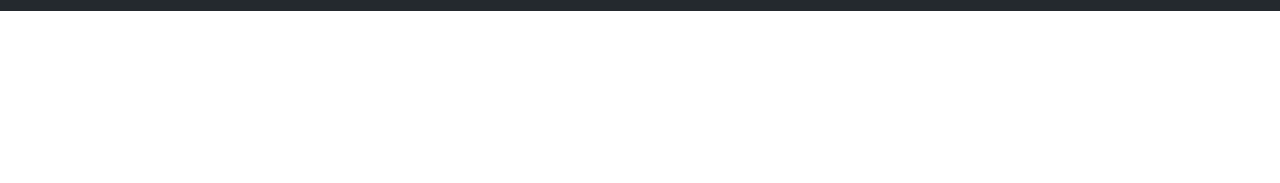
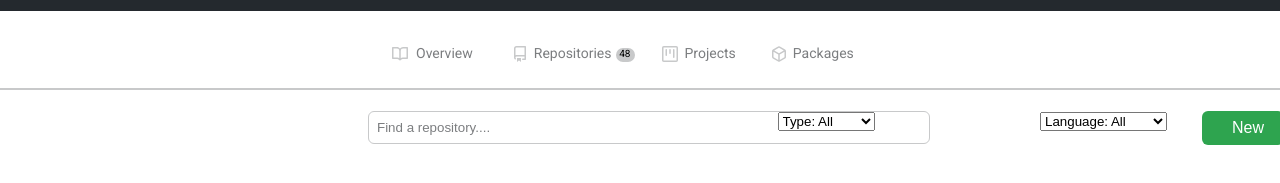
Before and after one commit to devGeorgeOwi/github-profile-clone, a plain HTML site: page index.html in a window 1280 px wide. Shown: the part 49-232 px from the top of the page. Drawn offline with Linux system fonts and the light colour scheme.

Commit message:
updated styles

```diff
--- a/assets/css/style.css
+++ b/assets/css/style.css
@@ -16,6 +16,8 @@ body {
     margin: 0;
     padding: 0;
     box-sizing: border-box;
+    overflow-x: hidden;
+    overflow-y: scroll;
 }
 
 header {
@@ -191,3 +193,133 @@ header {
     border: 2px solid var(--color-header-bg);
     border-radius: 50%;
 }
+
+
+/* profile tabs */
+.repo-container {
+    position: relative;
+}
+.repo-container .profile-tabs {
+    list-style-type: none;
+    margin: 0;
+    padding: 0;
+    height: 20px;
+    position: absolute;
+    top: 1.5rem;
+    left: 26rem;
+}
+.repo-container li {
+    float:left;
+    padding-right:45px;
+    display:block;
+}
+.repo-container li:nth-child(2) {
+    padding-left: 16px;
+}
+.repo-container li:nth-child(3) {
+    padding-left: 28px;
+}
+.repo-container li:nth-child(4) {
+    padding-left: 12px;
+}
+.profile-tabs li a {
+    text-decoration: none;
+    color: #7c7e80;
+    font-size: 14px;
+
+}
+
+.overview {
+    position: absolute;
+    left: -1.5rem;
+    top: 0.2rem;
+}
+.repository {
+    position: absolute;
+    left: 6rem;
+    top: 0.2rem;
+}
+.repo-count {
+    background-color: #c8c9ca;
+    border-radius: 20px;
+    position: absolute;
+    top: .3rem;
+    left: 12.5rem;
+    width: 4%;
+    height: 14px;
+}
+.counter {
+    position: absolute;
+    font-size: 10px;
+    top: -0.3rem;
+    left: 12.7rem;
+}
+.project {
+    position: absolute;
+    left: 15.4rem;
+    top: 0.2rem;
+}
+.package {
+    position: absolute;
+    left: 22.2rem;
+    top: 0.2rem;
+}
+
+.top-divider {
+    position: relative;
+    top: 4.3rem;
+    border: 1px solid #c8c9ca;
+}
+
+/* 3rd div */
+.filter-repo {
+    display: flex;
+    justify-content: space-evenly;
+    position: absolute;
+    top: 10rem;
+    left: 23rem;
+}
+
+.find-repo {
+    width: 34rem;
+    padding: 8px;
+    border-radius: 6px;
+    border: 1px solid  #c8c9ca;
+    outline-color: rgb(20, 167, 224);
+}
+.find-repo::placeholder {
+    color: #7c7e80;
+    opacity: 1;
+  }
+
+  .find-repo:-ms-input-placeholder {
+    color: #7c7e80;
+  }
+
+  .find-repo::-ms-input-placeholder {
+    color:#7c7e80;
+  }
+
+  .select-type {
+      position: absolute;
+  }
+  .select-language {
+    position: absolute;
+    left: 42rem;
+}
+
+
+  .create-repo {
+    padding: 8px 20px 8px 30px;
+    background: #2ea44f;
+    border-radius: 6px;
+    border: none;
+    color: #fff;
+    font-size: 16px;
+    margin-left: 17rem;
+  }
+  .new-repo {
+    position: absolute;
+    left: 37.4rem;
+    top: 0.6rem;
+  }
--- a/index.html
+++ b/index.html
@@ -56,7 +56,78 @@
         </nav>
     </header>
     <main>
+        <div class="repo-container">
+            <ul class="profile-tabs">
+                <li>
+                    <a href="#">
+                        <img src="/assets/image/book-16 (1).svg" alt="overview" class="overview">
+                        Overview
+                    </a>
+                </li>
+                <li>
+                    <a href="#">
+                        <img src="/assets/image/repo-16.svg" alt="repository" class="repository">
+                        Repositories
+                    </a>
+                    <span class="repo-count">
+                    </span>
+                    <p class="counter">48</p>
+                </li>
+                <li>
+                    <a href="#">
+                        <img src="/assets/image/project-16.svg" alt="project" class="project">
+                        Projects
+                    </a>
+                </li>
+                <li>
+                    <a href="#">
+                        <img src="/assets/image/package-16.svg" alt="package" class="package">
+                        Packages
+                    </a>
+                </li>
+            </ul>
+            <hr class="top-divider">
+        </div>
 
+        <div class="filter-repo">
+            <form action="#">
+                <input type="text" placeholder="Find a repository...." class="find-repo">
+            </form>
+
+            <div class="select-type">
+                <select>
+                  <option value="0">Type: All</option>
+                  <option value="1">Select type<span>X</span></option>
+                  <option value="2">All</option>
+                  <option value="3">Public</option>
+                  <option value="4">Private</option>
+                  <option value="5">Sources</option>
+                  <option value="6">Forks</option>
+                  <option value="7">Archived</option>
+                  <option value="8">Mirrors</option>
+                </select>
+            </div>
+
+            <div class="select-language">
+                <select>
+                    <option value="0">Language: All</option>
+                    <option value="1">Select language<span>X</span></option>
+                    <option value="2">All</option>
+                    <option value="3">CSS</option>
+                    <option value="4">HTML</option>
+                    <option value="5">JavaScript</option>
+                    <option value="6">Vue</option>
+                    <option value="7">Python</option>
+                </select>
+            </div>
+
+            <div>
+                <button class="create-repo">
+                    <img src="/assets/image/repo-16 (1).svg" alt="repository" class="new-repo">
+                    New
+                </button>
+            </div>
+        </div>
     </main>
     <footer>
 
```
Also changed, not shown: assets/image/book-16 (1).svg (added), assets/image/package-16.svg (added), assets/image/project-16.svg (added), assets/image/repo-16 (1).svg (added), assets/image/repo-16.svg (added).
